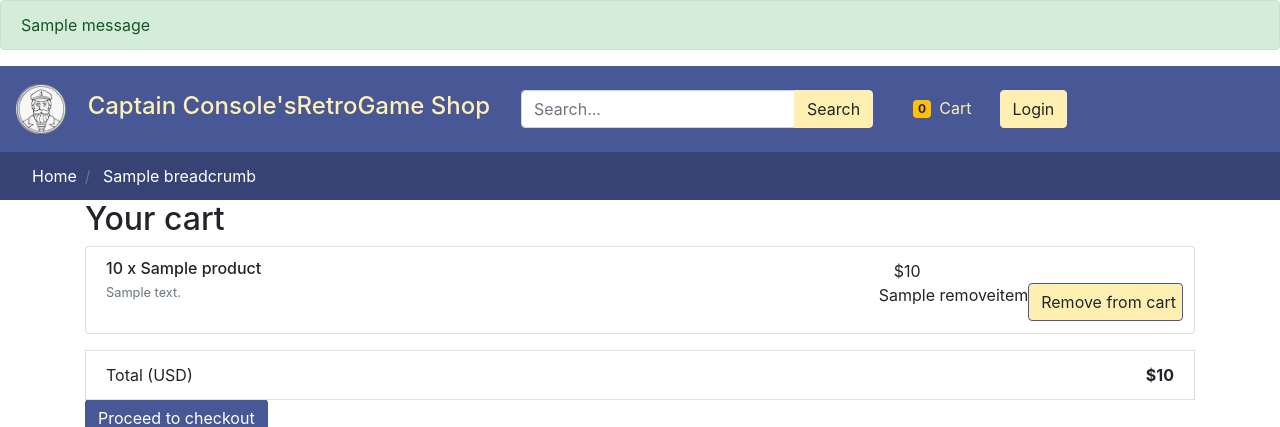
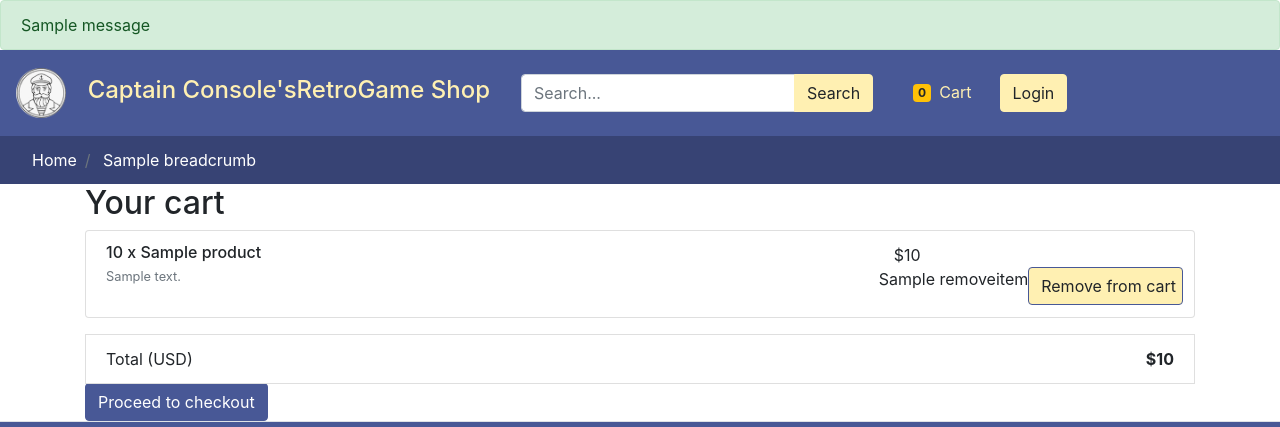
Before and after one commit to vln2/CaptainConsole, a Django app: template CaptainConsole/templates/pages/cart.html in a window 1280 px wide. Shown: the top 427 px of the page. Run offline with Django 3.2, Linux system fonts and the light colour scheme; the template is opened without the code that fills it: most values are stand-ins (such as "Sample title", 1, 10 or a date in 2020); one stand-in notice (Sample message) is shown; parts of the project's set-up code (start-up, migrations or seed data) failed here and were passed over; some libraries are stand-ins or nearby versions.

Commit message:
some style tweeks to alert banner

```diff
--- a/CaptainConsole/templates/base.html
+++ b/CaptainConsole/templates/base.html
@@ -20,17 +20,17 @@
     <link type="text/css" rel="stylesheet" href="{%static "scss/style.css" %}">
 </head>
 <body>
+    <!--        Header      -->
+    <header>
     <!-- MESSAGES AND ALERTS-->
         {% if messages %}
             <!-- Then put toasts within -->
-            <ul class="messages list-unstyled">
+            <ul class="messages list-unstyled mb-0">
                 {% for message in messages %}
-                <li{% if message.tags %} class="{{ message.tags }} alert alert-success"{% endif %}>{{ message }}</li>
+                <li{% if message.tags %} class="{{ message.tags }} alert alert-success mb-0"{% endif %}>{{ message }}</li>
                 {% endfor %}
             </ul>
         {% endif %}
-    <!--        Header      -->
-    <header>
         <nav class="navbar navbar-expand-md navbar-dark bg-primary">
             <!-- LOGO & NAME -->
             <a class="navbar-brand" href="{% url 'home' %}">
```
